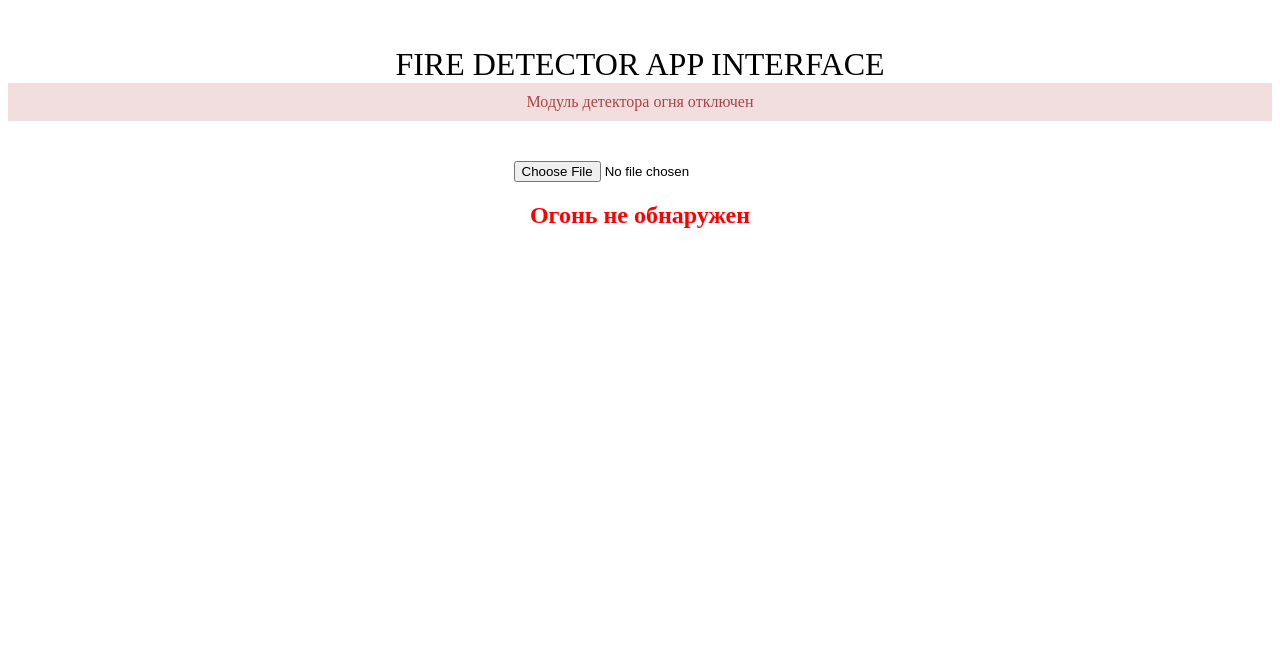
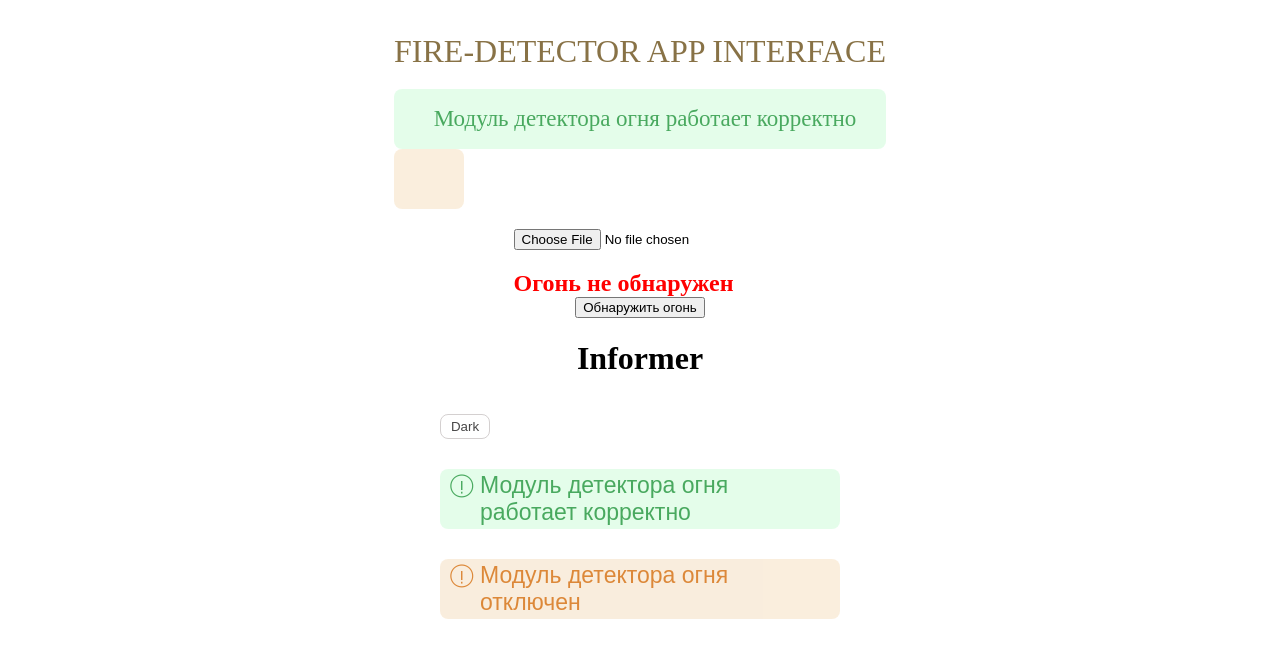
Before and after one commit to VyacheslavBogdanov/stream_face_recognize, a Vue app: page / in a window 1280 px wide. Shown: the top 658 px of the page. Built offline with nearby package versions, Linux system fonts and the light colour scheme; the HTML template or start-up script is replaced by a standard one.

Commit message:
fire detector app interface in process

```diff
--- a/src/App.vue
+++ b/src/App.vue
@@ -1,19 +1,22 @@
 <template>
 	<div id="app">
-		<h1>FIRE DETECTOR APP INTERFACE</h1>
-		<HeaderComponent />
+		<h1>FIRE-DETECTOR APP INTERFACE</h1>
+		<Info />
 		<div class="app__main">
 			<FileUploaderComponent @file-selected="onFileSelected" />
 			<DetectionResultComponent :result="result" />
 		</div>
+		<button>Обнаружить огонь</button>
+		<Informer />
 	</div>
 </template>
 
 <script setup lang="ts">
 import { ref } from 'vue';
-import HeaderComponent from './components/HeaderComponent/HeaderComponent.vue';
-import FileUploaderComponent from './components/FileUploaderComponent/FileUploaderComponent.vue';
-import DetectionResultComponent from './components/DetectionResultComponent/DetectionResultComponent.vue';
+import Info from '@/components/HeaderComponent/Info.vue';
+import FileUploaderComponent from '@/components/FileUploaderComponent/FileUploaderComponent.vue';
+import DetectionResultComponent from '@/components/DetectionResultComponent/DetectionResultComponent.vue';
+import Informer from '@/components/Informer/Informer.vue';
 
 const result = ref<null | { type: string }>(null);
 
@@ -58,10 +61,16 @@ const toBase64 = (file: File) =>
 
 h1 {
 	text-align: center;
-	padding-top: 3%;
+	padding-top: 2%;
+	padding-bottom: 1.5%;
+	color: rgba(100, 71, 14, 0.768);
 }
 
-.app {
+#app {
+	display: flex;
+	align-items: center;
+	flex-direction: column;
+
 	&__main {
 		display: flex;
 		flex-direction: column;
--- a/src/components/HeaderComponent/HeaderComponent.vue
+++ b/src/components/HeaderComponent/HeaderComponent/HeaderComponent.vue
@@ -1,4 +1,4 @@
-<template>
+<!-- <template>
 	<div :class="['header', statusClass]">
 		<span>{{ statusMessage }}</span>
 	</div>
@@ -35,7 +35,7 @@ onUnmounted(() => {
 
 const statusMessage = computed(() =>
 	status.value === 'active'
-		? 'Сервис детектора огня работает корректно'
+		? 'Модуль детектора огня работает корректно'
 		: 'Модуль детектора огня отключен',
 );
 const statusClass = computed(() =>
@@ -59,4 +59,40 @@ const statusClass = computed(() =>
 		color: #a94442;
 	}
 }
+</style> -->
+
+<template>
+	<div :class="['header', statusClass]">
+		<span>{{ statusMessage }}</span>
+	</div>
+</template>
+
+<script setup lang="ts">
+import { computed } from 'vue';
+const props = defineProps<{
+	status: 'active' | 'inactive';
+	statusMessage: string;
+}>();
+
+const statusClass = computed(() =>
+	props.status === 'active' ? 'header--active' : 'header--inactive',
+);
+</script>
+
+<style lang="scss" scoped>
+// .header {
+// text-align: center;
+// padding: 10px;
+// font-size: 16px;
+
+// 	&--active {
+// 		background-color: #dff0d8;
+// 		color: #3c763d;
+// 	}
+
+// 	&--inactive {
+// 		background-color: #f2dede;
+// 		color: #a94442;
+// 	}
+// }
 </style>
--- /dev/null
+++ b/src/components/HeaderComponent/Info.vue
@@ -0,0 +1,85 @@
+<template>
+	<div>
+		<div v-for="(type, index) in messageTypes" :key="index" :class="['inform', type.class]">
+			<HeaderComponent
+				:status="status"
+				:statusMessage="type.message"
+				v-if="type.class.includes(statusClass)"
+			/>
+		</div>
+	</div>
+</template>
+
+<script setup lang="ts">
+import { ref, onMounted, onUnmounted, computed } from 'vue';
+import HeaderComponent from './HeaderComponent/HeaderComponent.vue';
+import { fetchData, type MessageType } from '../mocks/db';
+import config from '../../config/config';
+
+const messageTypes = ref<MessageType[]>([]); // Указываем, что это массив MessageType
+const status = ref<'active' | 'inactive'>('inactive');
+
+const checkHealth = async () => {
+	try {
+		const response = await fetch(`${config.host}`);
+		if (!response.ok) {
+			console.error('Ошибка ответа сервера:', response.status);
+			status.value = 'inactive';
+			return;
+		}
+		status.value = 'active';
+	} catch (error) {
+		console.error('Ошибка подключения:', error);
+		status.value = 'inactive';
+	}
+};
+
+let interval: number;
+onMounted(async () => {
+	messageTypes.value = await fetchData('/message-types'); // fetchData возвращает MessageType[]
+	checkHealth();
+	interval = setInterval(checkHealth, 5000);
+});
+onUnmounted(() => {
+	clearInterval(interval);
+});
+
+const statusClass = computed(() =>
+	status.value === 'active' ? 'inform--success' : 'inform--warning',
+);
+</script>
+
+<style lang="scss" scoped>
+@import '../Informer/utils/variables.scss';
+
+.inform {
+	position: relative;
+	display: flex;
+	align-items: center;
+	padding: 10px 30px 10px 40px;
+	border-radius: $border-radius;
+	max-width: fit-content;
+	word-wrap: break-word;
+	font-size: 23px;
+	height: 40px;
+	opacity: 0.85;
+
+	&__icon {
+		display: flex;
+		position: absolute;
+		transform: rotate(180deg);
+		left: 10px;
+		height: 30px;
+	}
+
+	&--success {
+		background-color: #e0fde7;
+		color: #2a9b44;
+	}
+
+	&--warning {
+		background-color: #f9ebd8;
+		color: #d77417;
+	}
+}
+</style>
--- a/src/components/Informer/Inform/Inform.vue
+++ b/src/components/Informer/Inform/Inform.vue
@@ -1,5 +1,5 @@
 <template>
-	<div v-for="(type, index) in messageTypes" :key="index" :class="['inform', type.class]">
+	<div v-for="(type, index) in props.messageTypes" :key="index" :class="['inform', type.class]">
 		<div :class="getTextColorModifier(props.theme, type.class)">
 			<div class="inform__icon">ⓘ</div>
 			{{ type.message }}
@@ -9,7 +9,7 @@
 
 <script setup lang="ts">
 import { MessageTypes } from '../utils/types.js';
-import { getTextColorModifier } from '../utils/getTextColorModifier.ts';
+import { getTextColorModifier } from '../utils/getTextColorModifier.js';
 
 const props = defineProps<{
 	theme: string;
--- a/src/components/Informer/Informer.vue
+++ b/src/components/Informer/Informer.vue
@@ -13,8 +13,8 @@
 
 <script setup lang="ts">
 import { ref, onMounted } from 'vue';
-import { fetchData } from '../mocks/db.js';
-import { MessageTypes } from './utils/types.js';
+import { fetchData } from '../mocks/db';
+import { MessageTypes } from './utils/types';
 import Inform from './Inform/Inform.vue';
 
 const theme = ref<string>('informer--light');
--- /dev/null
+++ b/src/components/mocks/db.ts
@@ -0,0 +1,72 @@
+// const messageTypes = [
+// 	{ class: 'inform--success', message: 'Модуль детектора огня работает корректно' },
+// 	{ class: 'inform--warning', message: 'Модуль детектора огня отключен' },
+// ];
+
+// const mockAPI = (endpoint: string) => {
+// 	return new Promise((resolve, reject) => {
+// 		setTimeout(() => {
+// 			if (endpoint === '/message-types') {
+// 				resolve(messageTypes);
+// 			} else {
+// 				reject({ error: 'Not Found', status: 404 });
+// 			}
+// 		}, 500);
+// 	});
+// };
+
+// export const fetchData = async (endpoint: string): Promise<any> => {
+// 	try {
+// 		return await mockAPI(endpoint);
+// 	} catch (error) {
+// 		console.error(`Error fetching data from ${endpoint}:`, error);
+// 		throw error;
+// 	}
+// };
+
+// Определяем тип для одного сообщения
+export interface MessageType {
+	class: string;
+	message: string;
+}
+
+// Тип массива сообщений
+const messageTypes: MessageType[] = [
+	{ class: 'inform--success', message: 'Модуль детектора огня работает корректно' },
+	{ class: 'inform--warning', message: 'Модуль детектора огня отключен' },
+];
+
+// Тип для результата вызова API
+interface MockAPIResponse {
+	error?: string;
+	status?: number;
+	data?: MessageType[];
+}
+
+// Мок-имитация API
+const mockAPI = (endpoint: string): Promise<MockAPIResponse> => {
+	return new Promise((resolve, reject) => {
+		setTimeout(() => {
+			if (endpoint === '/message-types') {
+				resolve({ data: messageTypes });
+			} else {
+				reject({ error: 'Not Found', status: 404 });
+			}
+		}, 500);
+	});
+};
+
+// Функция для получения данных
+export const fetchData = async (endpoint: string): Promise<MessageType[]> => {
+	try {
+		const response = await mockAPI(endpoint);
+		if (response.data) {
+			return response.data;
+		} else {
+			throw new Error(`Ошибка: ${response.error || 'Неизвестная ошибка'}`);
+		}
+	} catch (error) {
+		console.error(`Error fetching data from ${endpoint}:`, error);
+		throw error;
+	}
+};
```
